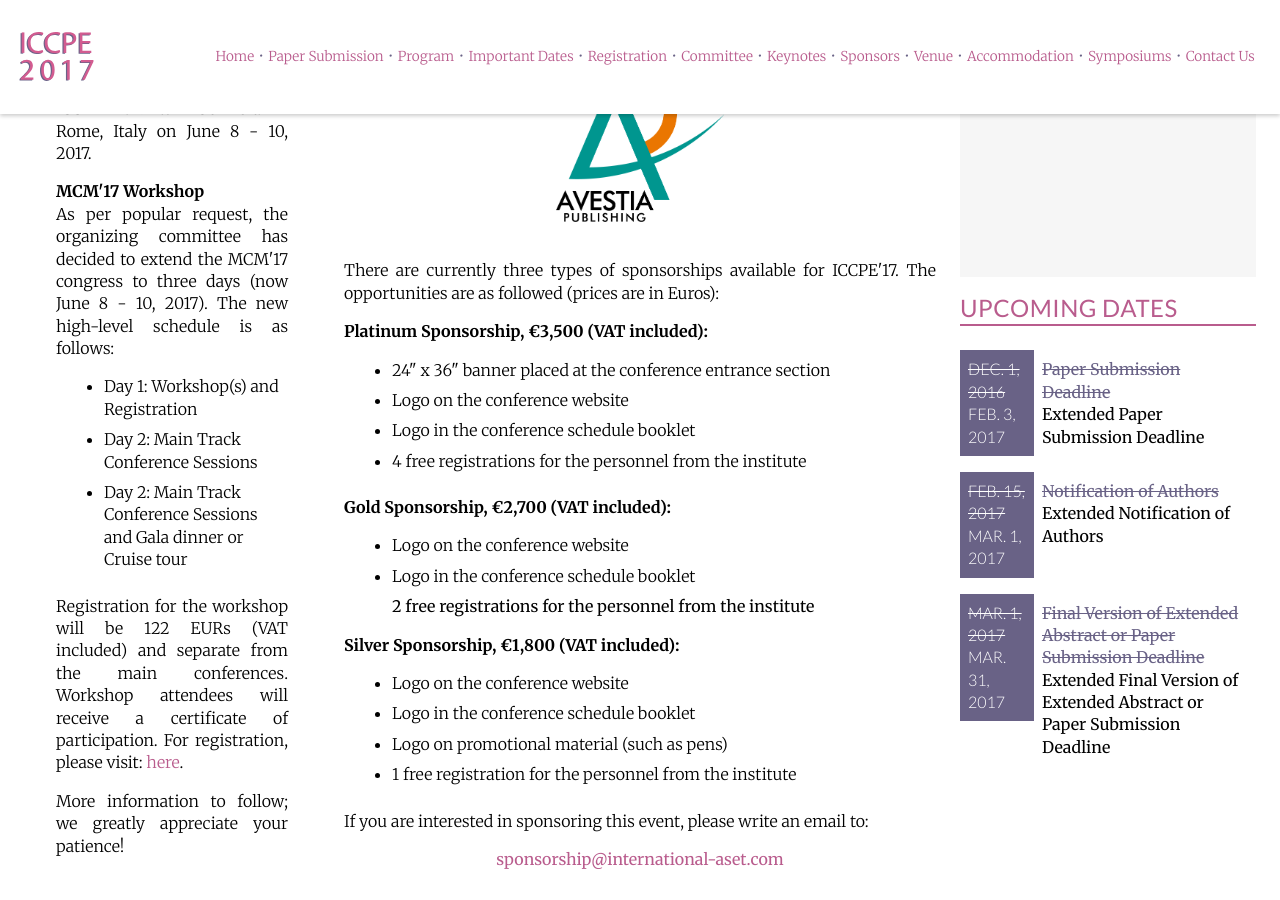
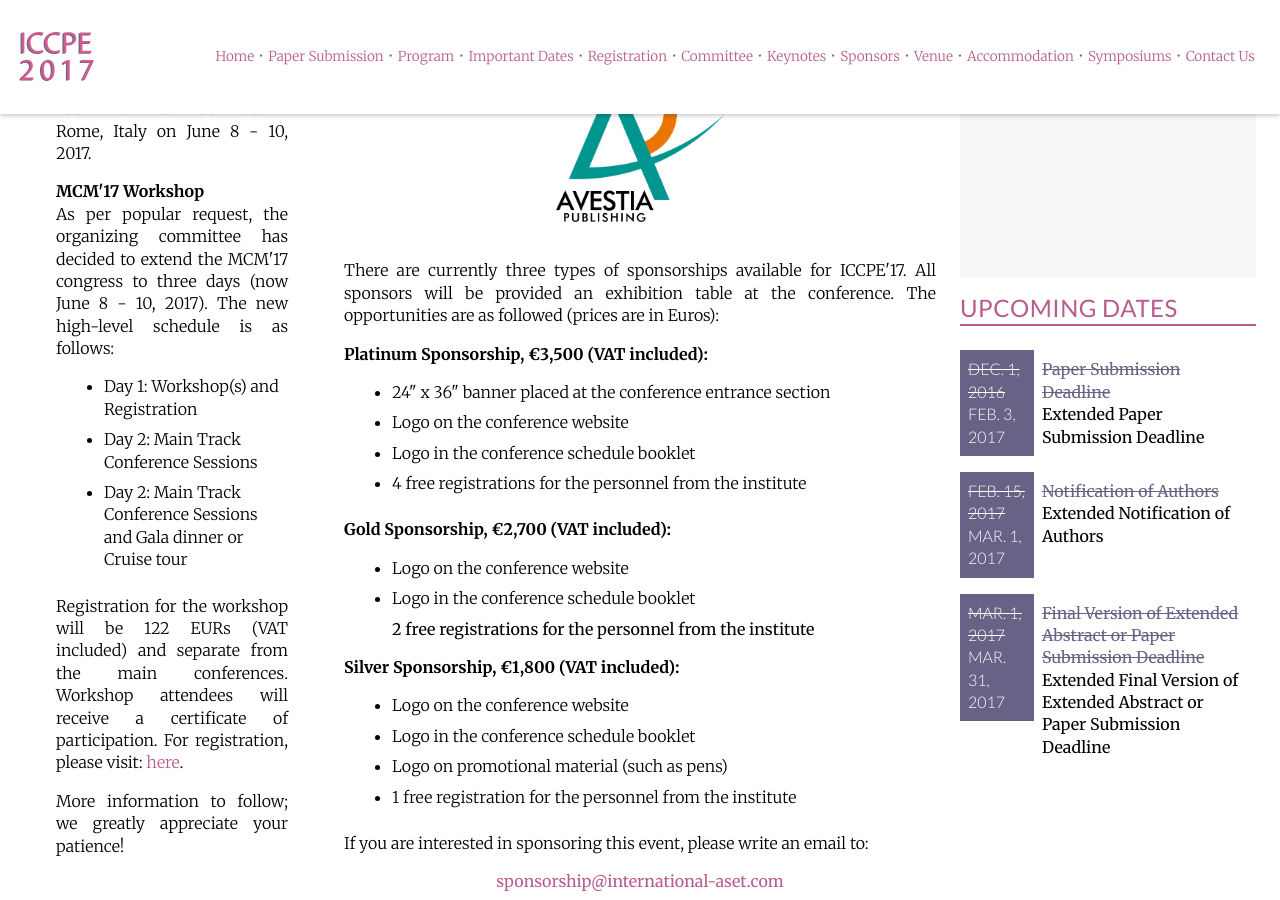
Before and after one commit to intaset/cpeconference, a Jekyll site: the page built from sponsor.html, in a window 1280 px wide and 900 px high, scrolled down 614 px. Built offline with Jekyll 4.4.1, drawn with Linux system fonts in a browser that asks for light colours; nearby versions of some CDN libraries; Markdown is read by kramdown in place of the engine named in the settings; comment, search, counter and statistics services are not loaded.

Commit message:
changed sponsors

```diff
--- a/sponsor.html
+++ b/sponsor.html
@@ -16,7 +16,7 @@ keyword: applied chemistry conference, polymer processing conference, petroleum
 		<a href="http://avestia.com"><img src="../img/avestia.png" class="flex-sponsor"></a>
 	</div>
 
-	<p class="body">There are currently three types of sponsorships available for ICCPE'17. The opportunities are as followed (prices are in Euros):</p>
+	<p class="body">There are currently three types of sponsorships available for ICCPE'17. All sponsors will be provided an exhibition table at the conference. The opportunities are as followed (prices are in Euros):</p>
 
     <p class="body bold">Platinum Sponsorship, €3,500 (VAT included):</p>
     	<ul>
```
Also changed, not shown: 1 other file.
